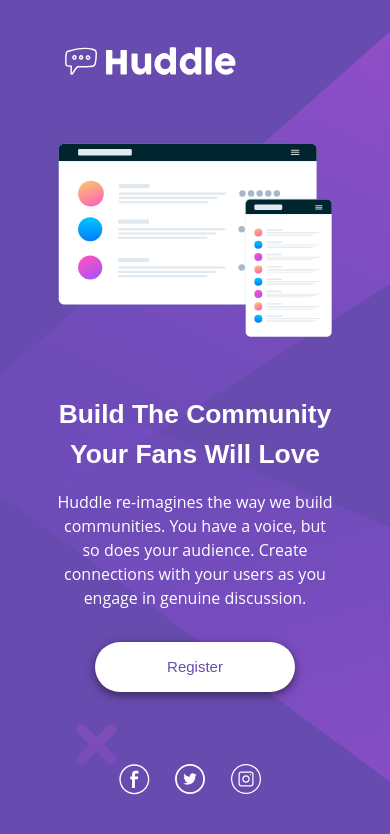
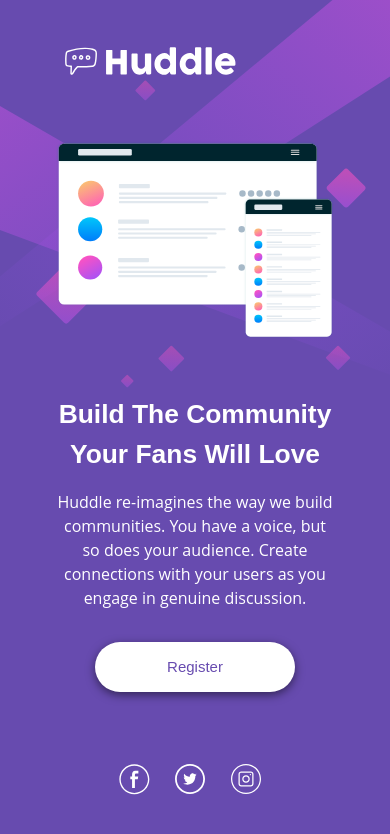
Before and after one commit to pperdana/frontend-mentor, a React (Vite) app in the folder huddle-landing-page/: page / in a window 390 px wide. Shown: the top 834 px of the page. Built offline with nearby package versions, Linux system fonts and the light colour scheme.

Commit message:
display background for mobile

```diff
--- a/huddle-landing-page/src/index.css
+++ b/huddle-landing-page/src/index.css
@@ -195,7 +195,13 @@
     justify-content: center;
   }
 }
+
 @media (max-width: 31.25em) {
+  body {
+    background-image: url("./images/bg-mobile.svg");
+    background-position: 50% 0;
+    background-size: 100%;
+  }
   .header {
     padding: 0 3.5rem;
   }
```
